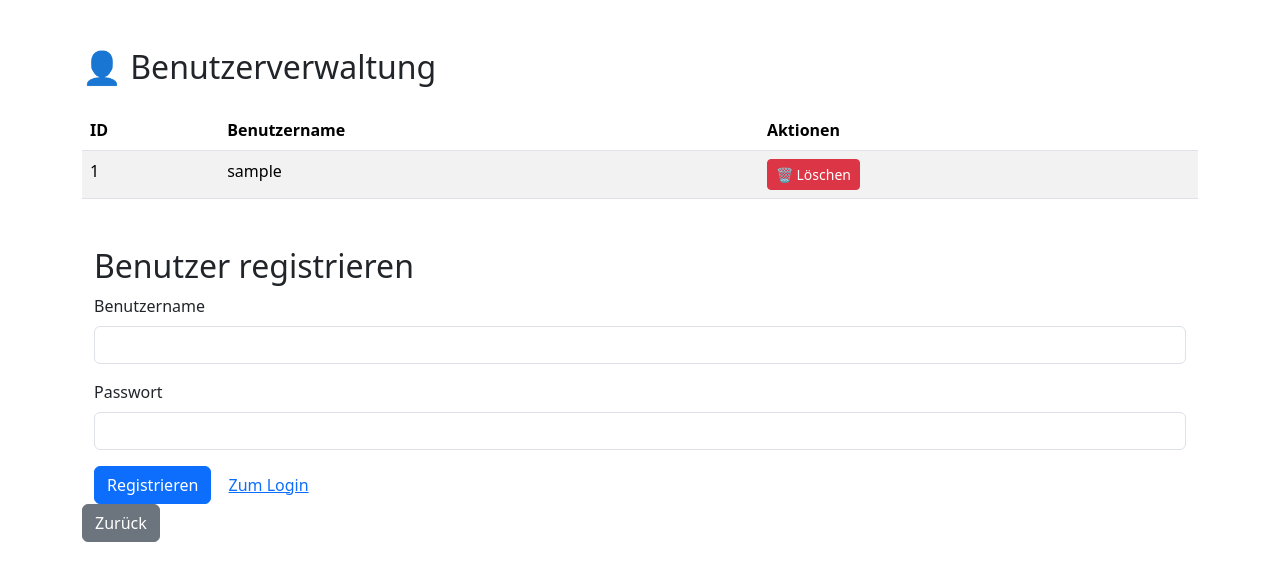
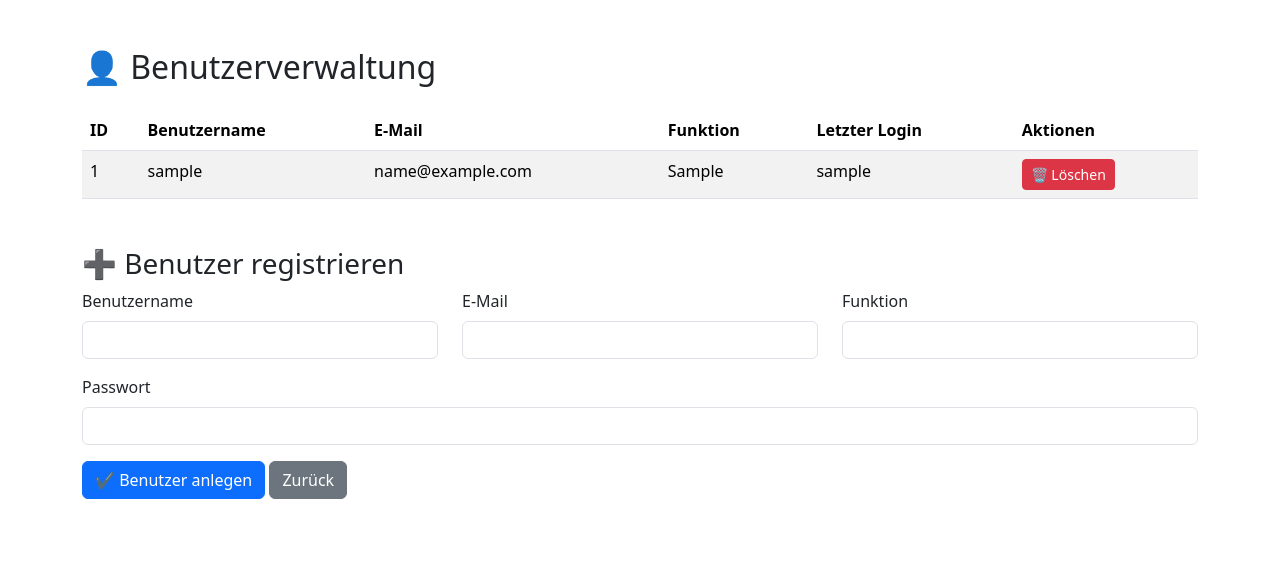
Before and after one commit to Grubinio/deba-faktura, a Flask app: page /admin in a window 1280 px wide. Shown: the top 581 px of the page. Run offline with Flask 3, Linux system fonts and the light colour scheme; the visitor is signed in with stand-in values (Sample User, id 1); tables that the repository leaves empty or names only in its code hold one stand-in row (values such as "Sample post").

Commit message:
Benutzerdatenbank erweitert

```diff
--- a/app/routes.py
+++ b/app/routes.py
@@ -33,6 +33,13 @@ def login():
 
         if user and check_password_hash(user['password_hash'], password):
             session['user'] = user['username']
+            # ➕ Login-Zeit speichern
+            conn = get_db_connection()
+            cursor = conn.cursor()
+            cursor.execute("UPDATE users SET last_login = NOW() WHERE id = %s", (user['id'],))
+            conn.commit()
+            cursor.close()
+            conn.close()
             return redirect(url_for('home'))
         else:
             return "Login fehlgeschlagen", 401
@@ -43,25 +50,32 @@ def login():
 @app.route('/register', methods=['GET', 'POST'])
 def register():
     if 'user' not in session or session['user'] != 'admin':
-        return redirect(url_for('login'))  # oder: return "Zugriff verweigert", 403
+        return redirect(url_for('login'))  # Zugriff nur für Admin
 
     if request.method == 'POST':
         username = request.form['username']
         password = request.form['password']
+        email = request.form['email']
+        funktion = request.form['funktion']
+
         hashed_password = generate_password_hash(password)
 
         try:
             conn = get_db_connection()
             cursor = conn.cursor()
-            cursor.execute("INSERT INTO users (username, password_hash) VALUES (%s, %s)", (username, hashed_password))
+            cursor.execute("""
+                INSERT INTO users (username, password_hash, email, funktion)
+                VALUES (%s, %s, %s, %s)
+            """, (username, hashed_password, email, funktion))
             conn.commit()
             cursor.close()
             conn.close()
-            return redirect(url_for('login'))
+            return redirect(url_for('admin_dashboard'))  # oder zurück zum Login
         except mysql.connector.IntegrityError:
             return "Benutzername existiert bereits!", 409
 
     return render_template('register.html')
+
 
 @app.route('/home')
 def home():
@@ -81,7 +95,7 @@ def admin_dashboard():
 
     conn = get_db_connection()
     cursor = conn.cursor(dictionary=True)
-    cursor.execute("SELECT id, username FROM users ORDER BY id ASC")
+    cursor.execute("SELECT id, username, email, funktion, last_login FROM users ORDER BY id ASC")
     users = cursor.fetchall()
     cursor.close()
     conn.close()
--- a/app/templates/admin.html
+++ b/app/templates/admin.html
@@ -13,6 +13,9 @@
         <tr>
           <th>ID</th>
           <th>Benutzername</th>
+          <th>E-Mail</th>
+          <th>Funktion</th>
+          <th>Letzter Login</th>
           <th>Aktionen</th>
         </tr>
       </thead>
@@ -21,6 +24,9 @@
         <tr>
           <td>{{ user.id }}</td>
           <td>{{ user.username }}</td>
+          <td>{{ user.email or '–' }}</td>
+          <td>{{ user.funktion or '–' }}</td>
+          <td>{{ user.last_login or '–' }}</td>
           <td>
             {% if user.username != 'admin' %}
             <form action="{{ url_for('delete_user', user_id=user.id) }}" method="post" style="display:inline;">
@@ -34,22 +40,32 @@
         {% endfor %}
       </tbody>
     </table>
-    <div class="container mt-5">
-      <h2>Benutzer registrieren</h2>
+
+    <div class="mt-5">
+      <h3>➕ Benutzer registrieren</h3>
       <form method="POST" action="{{ url_for('register') }}">
-        <div class="mb-3">
-          <label for="username" class="form-label">Benutzername</label>
-          <input type="text" class="form-control" id="username" name="username" required>
+        <div class="row">
+          <div class="col-md-4 mb-3">
+            <label for="username" class="form-label">Benutzername</label>
+            <input type="text" class="form-control" id="username" name="username" required>
+          </div>
+          <div class="col-md-4 mb-3">
+            <label for="email" class="form-label">E-Mail</label>
+            <input type="email" class="form-control" id="email" name="email" required>
+          </div>
+          <div class="col-md-4 mb-3">
+            <label for="funktion" class="form-label">Funktion</label>
+            <input type="text" class="form-control" id="funktion" name="funktion">
+          </div>
         </div>
         <div class="mb-3">
           <label for="password" class="form-label">Passwort</label>
           <input type="password" class="form-control" id="password" name="password" required>
         </div>
-        <button type="submit" class="btn btn-primary">Registrieren</button>
-        <a href="{{ url_for('login') }}" class="btn btn-link">Zum Login</a>
+        <button type="submit" class="btn btn-primary">✔ Benutzer anlegen</button>
+        <a href="{{ url_for('home') }}" class="btn btn-secondary">Zurück</a>
       </form>
     </div>
-    <a href="{{ url_for('home') }}" class="btn btn-secondary">Zurück</a>
   </div>
 </body>
 </html>
```
